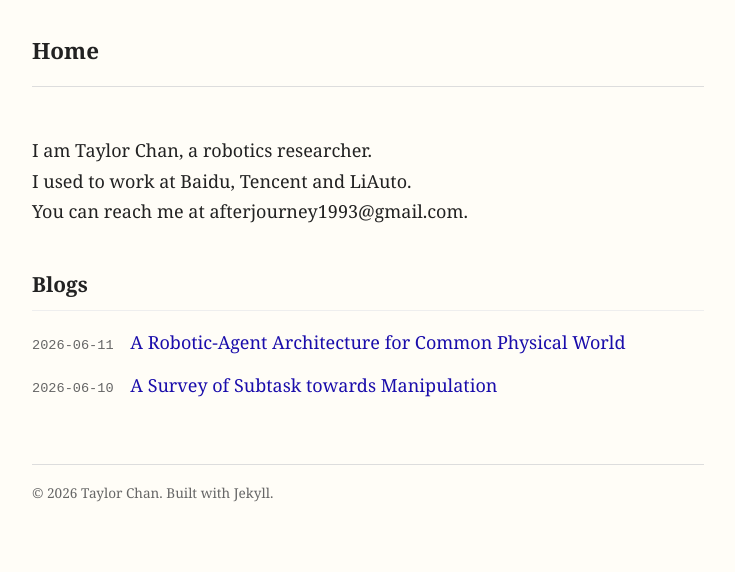
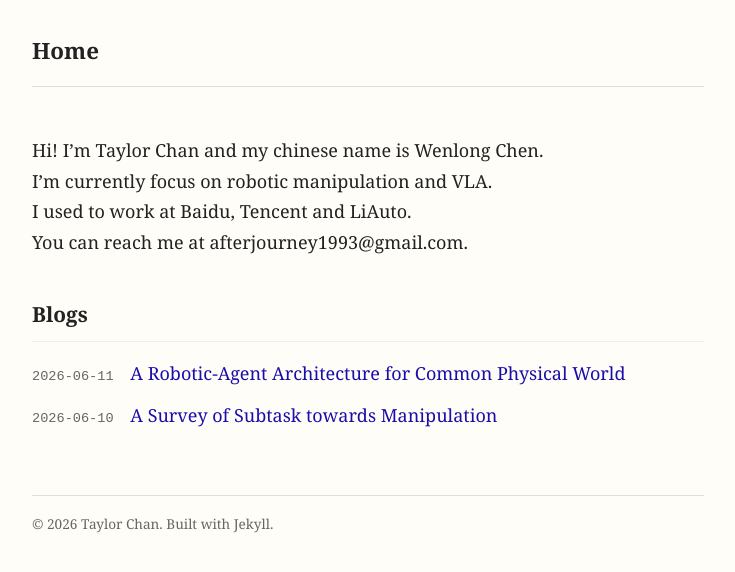
Before and after one commit to fire337/fire337.github.io, a Jekyll site: the page built from index.md, in a window 1280 px wide. Shown: the top 572 px of the page, without its empty margins (272-1007 px from the left). Built offline with Jekyll 4.4.1, drawn with Linux system fonts in a browser that asks for light colours.

Commit message:
Update index.md

```diff
--- a/index.md
+++ b/index.md
@@ -3,6 +3,7 @@ layout: home
 title: Home
 ---
 
-I am Taylor Chan, a robotics researcher.
+Hi! I'm Taylor Chan and my chinese name is Wenlong Chen.
+I'm currently focus on robotic manipulation and VLA.
 I used to work at Baidu, Tencent and LiAuto.
 You can reach me at afterjourney1993@gmail.com.
```
